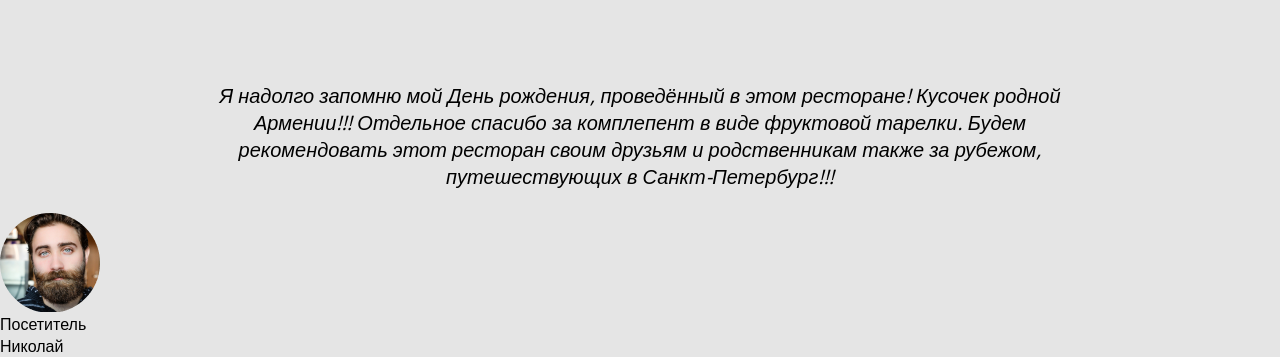
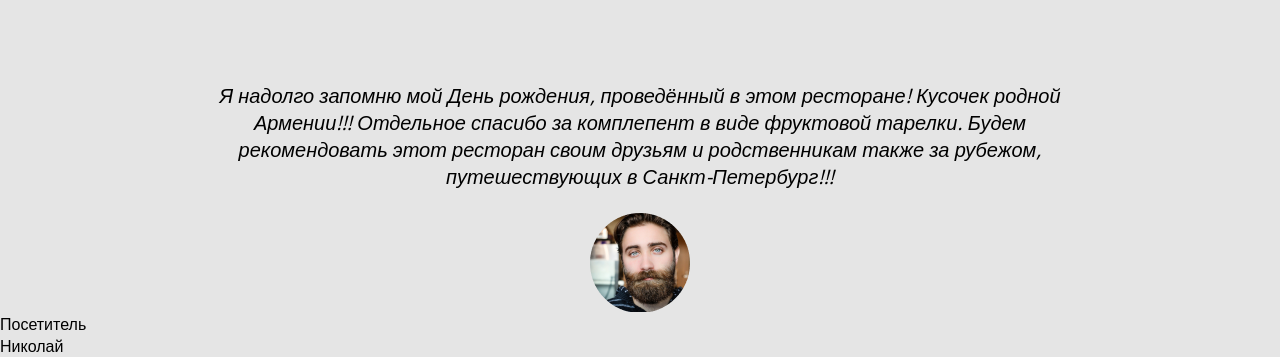
Before and after one commit to IgorLutoshkin/My-portfolio, a plain HTML site: page Our restaurant/index.html in a window 1280 px wide. Shown: the part 4167-4524 px from the top of the page. Drawn offline with nearby package versions, Linux system fonts and the light colour scheme.

Commit message:
'feat: add feedback__pic/css'

```diff
--- a/Our restaurant/css/style.css
+++ b/Our restaurant/css/style.css
@@ -601,4 +601,8 @@ a {
   text-align: center;
   color: #000000;
 }
+.feedback__pic{
+  display: block;
+  margin: 0 auto;
+}
 /* end feedback */
```
Also changed, not shown: Our restaurant/index.html (+1 -1 lines).
